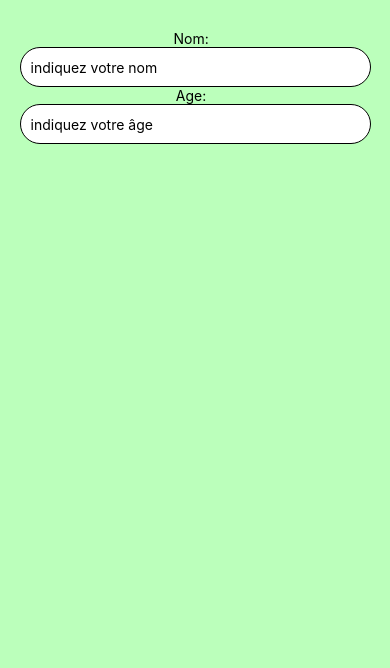
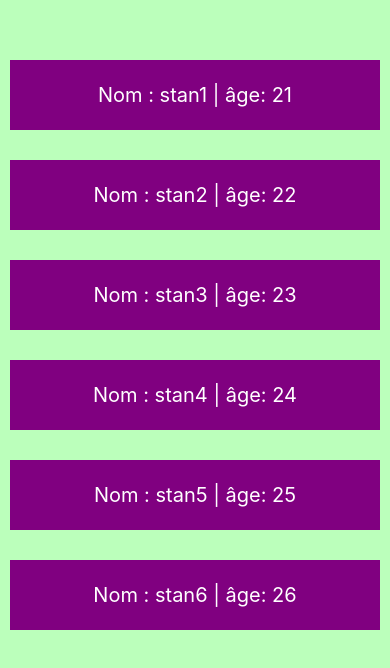
Before and after one commit to Chreyd/AwsomeProject, a React Native app: screen / in a window 390 px wide. Shown: the top 668 px of the page. Built offline with nearby package versions, Linux system fonts and the light colour scheme.

Commit message:
Afficher le contenu d'un objet

```diff
--- a/App.js
+++ b/App.js
@@ -2,27 +2,31 @@ import { StyleSheet, Text, View, Button, TextInput } from "react-native";
 import React, { useState } from "react";
 
 export default function App() {
-  const [text, setText] = useState(" ");
-  const [name, setName] = useState();
-  const [age, setAge] = useState();
+  const obj = [
+    { id: 1, name: "stan1", age: 21 },
+    { id: 2, name: "stan2", age: 22 },
+    { id: 3, name: "stan3", age: 23 },
+    { id: 4, name: "stan4", age: 24 },
+    { id: 5, name: "stan5", age: 25 },
+    { id: 6, name: "stan6", age: 26 },
+  ];
 
+  const [family, setFamily] = useState(obj);
+  // console.log(family);
+
+  /*   La méthode map() crée un nouveau tableau avec les résultats de l'appel d'une fonction fournie sur chaque élément du tableau appelant.
+   */
   return (
     <View style={styles.container}>
-      <Text>Nom: {name} </Text>
-      <TextInput
-        style={styles.input}
-        // value={text}
-        onChangeText={(value) => setName(value)}
-        placeholder="indiquez votre nom"
-      />
-      <Text>Age: {age} </Text>
-      <TextInput
-        style={styles.input}
-        // value={text}
-        onChangeText={(value) => setAge(value)}
-        placeholder="indiquez votre âge"
-        keyboardType='number-pad'
-      />
+      {family.map((e) => {
+        return (
+          <View key={e.id} style={styles.viewList}>
+            <Text style={styles.text}>
+               Nom : {e.name} | âge: {e.age}
+            </Text>
+          </View>
+        );
+      })}
     </View>
   );
 }
@@ -30,7 +34,7 @@ const styles = StyleSheet.create({
   container: {
     flex: 1,
     // justifyContent: "center",
-    alignItems: "center",
+    // alignItems: "center",
     backgroundColor: "#BFBF",
     paddingVertical: 30,
   },
@@ -38,6 +42,7 @@ const styles = StyleSheet.create({
     fontSize: 20,
     textAlign: "center",
     marginVertical: 4,
+    color: "#fff"
   },
   input: {
     height: 40,
@@ -48,4 +53,10 @@ const styles = StyleSheet.create({
     width: "90%",
     borderRadius: 20,
   },
+  viewList:{
+    marginTop: 30,
+    backgroundColor: "purple",
+    padding:19,
+    marginHorizontal: 10
+  }
 });
```
